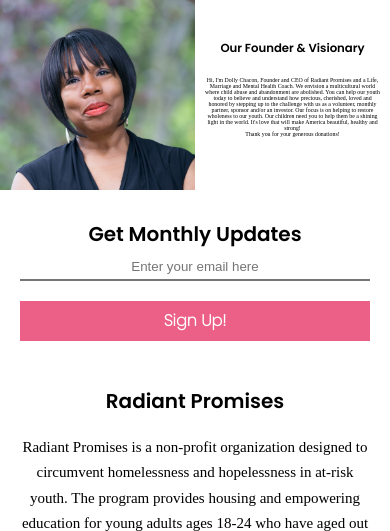
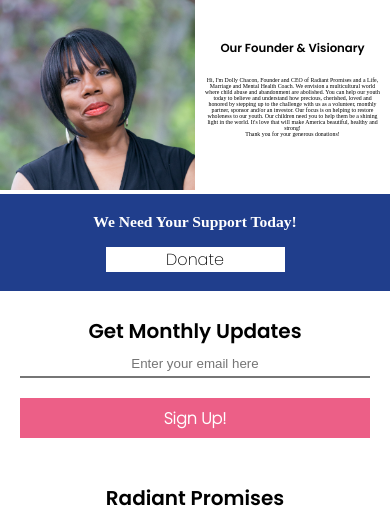
Before and after one commit to RadiantPromises/Program, a Django app: page /about in a window 390 px wide. Shown: the part 1154-1685 px from the top of the page. Run offline with Django 3.2, Linux system fonts and the light colour scheme; style sheets or scripts are compiled from the project's sources; some libraries are stand-ins or nearby versions; some web fonts are replaced.

Commit message:
Bottom Banner Responsive

```diff
--- a/info/static/sass/global.scss
+++ b/info/static/sass/global.scss
@@ -135,7 +135,6 @@ h6 {
 /*  - Bottom Banner */
 .bottom-banner {
   font-family: Avenir;
-  width: 685px;
   margin: auto;
   padding: 42px 20px 20px 20px;
 }
@@ -256,10 +255,7 @@ footer {
 }
 
 @media only screen and (max-width: 1200px) {
-  .top-banner {
-    padding: 4vw;
-    height: auto;
-  }
+
 
   h1 {
     font-size: 6vw;
@@ -271,6 +267,19 @@ footer {
 
   h4, h5 {
     font-size: 2.5vw;
+  }
+
+  .top-banner {
+    padding: 4vw;
+    height: auto;
+  }
+
+  .bottom-banner{
+    padding: 5vw 2.5vw 5vw 2.5vw;
+  }
+
+  #bottom-banner-button {
+    margin-top: 4vw;
   }
 }
 
--- a/info/templates/about.html
+++ b/info/templates/about.html
@@ -127,10 +127,10 @@
           <p>Thank you for your generous donations!</p>
         </div>
       </section>
-      <!-- <section class="banner">
+      <section class="banner">
         <div class="bottom-banner">
           {% include "components/bottom_banner.html" %}
         </div>
-      </section> -->
+      </section>
     </div>
 {% endblock %}
--- a/info/templates/our_target.html
+++ b/info/templates/our_target.html
@@ -84,10 +84,10 @@
           </div>
         </div>
       </section>
-      <!-- <section class="banner">
+      <section class="banner">
         <div class="bottom-banner">
           {% include "components/bottom_banner.html" %}
         </div>
-      </section> -->
+      </section>
     </div>
 {% endblock %}
```
Also changed, not shown: static/sass/global.css (+8 -5 lines), 1 other file.
